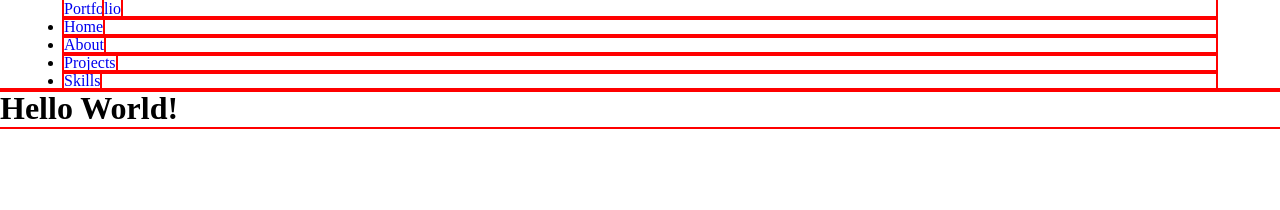
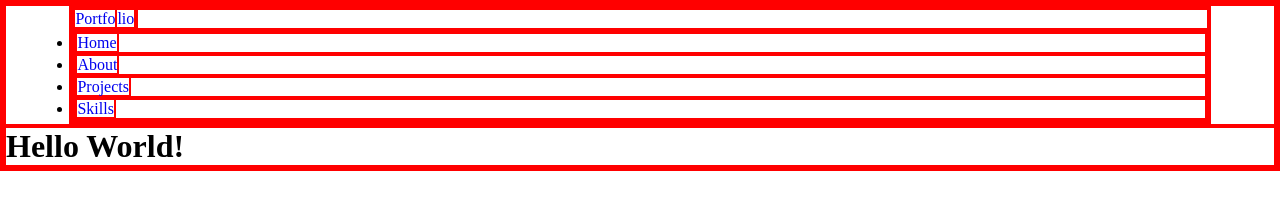
Before and after one commit to ugande/ugande.github.io, a plain HTML site: page index.html in a window 1280 px wide. Drawn offline with nearby package versions, Linux system fonts and the light colour scheme.

Commit message:
new changes added

```diff
--- a/css/styles.css
+++ b/css/styles.css
@@ -6,7 +6,7 @@
   padding: 0;
   box-sizing: border-box;
   text-decoration: none;
-  outline: solid red 2px;
+  border: solid red 2px;
 }
 
 body {
```
